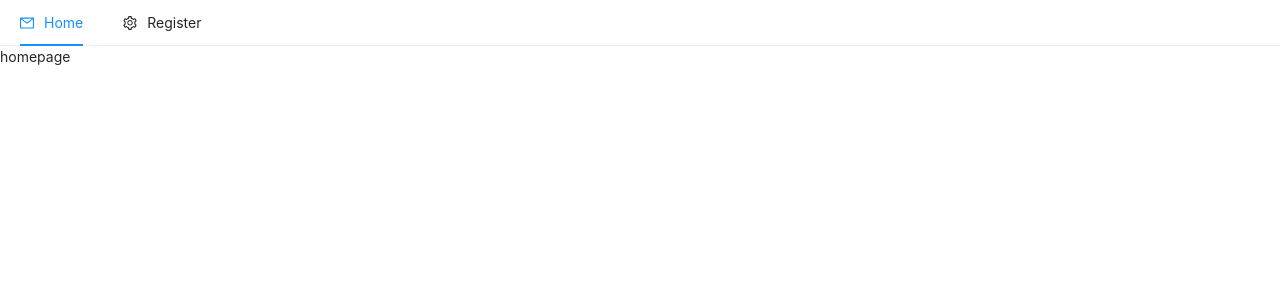
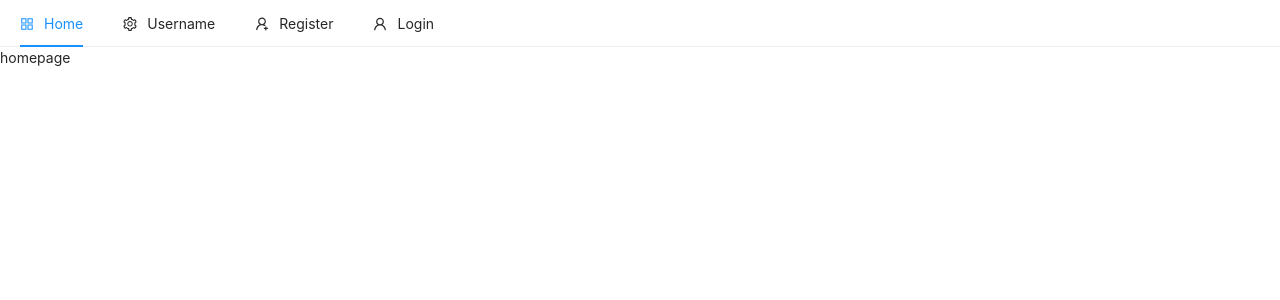
Before and after one commit to ZhouTian0716/zt-e-commerce, a React (Create React App) app in the folder client/: page / in a window 1280 px wide. Shown: the top 300 px of the page. Built offline with nearby package versions, Linux system fonts and the light colour scheme.

Commit message:
ant design icons done

```diff
--- a/client/public/index.html
+++ b/client/public/index.html
@@ -10,9 +10,7 @@
       content="Web site created using create-react-app"
     />
     <link rel="apple-touch-icon" href="%PUBLIC_URL%/logo192.png" />
-
     <link rel="manifest" href="%PUBLIC_URL%/manifest.json" />
-
     <link
       rel="stylesheet"
       href="https://unpkg.com/bootstrap-material-design@4.1.1/dist/css/bootstrap-material-design.min.css"
@@ -20,12 +18,10 @@
       crossorigin="anonymous"
     />
 
-
-    <title>zt-e-commerce</title>
+    <title>React App</title>
   </head>
   <body>
     <noscript>You need to enable JavaScript to run this app.</noscript>
     <div id="root"></div>
-
   </body>
 </html>
--- a/client/src/components/nav/Header.js
+++ b/client/src/components/nav/Header.js
@@ -1,26 +1,35 @@
 import React, { useState } from 'react'
 import { Menu } from 'antd';
-import { MailOutlined, AppstoreOutlined, SettingOutlined } from '@ant-design/icons';
+import { AppstoreOutlined, SettingOutlined, UserOutlined, UserAddOutlined } from '@ant-design/icons';
 
 
-const { SubMenu } = Menu;
+const { SubMenu, Item } = Menu;
 
 const Header = () => {
-    const [current, setCurrent] = useState('');
+    const [current, setCurrent] = useState('home');
 
-    const handleClick = () => {
-
+    const handleClick = (e) => {
+        setCurrent(e.key)
     }
 
     return (
-        <Menu onClick={handleClick} selectedKeys={[current]} mode="horizontal">
-            <Menu.Item key="mail" icon={<MailOutlined />}>
-            Home
-            </Menu.Item>
-            <SubMenu key="SubMenu" icon={<SettingOutlined />} title="Register">
-                <Menu.Item key="setting:1">Option 1</Menu.Item>
-                <Menu.Item key="setting:2">Option 2</Menu.Item>
+        <Menu style={{display: 'block'}} onClick={handleClick} selectedKeys={[current]} mode="horizontal">
+            <Item key="home" icon={<AppstoreOutlined />}>
+                Home
+            </Item>
+
+            <SubMenu icon={<SettingOutlined />} title="Username">
+                <Item key="setting:1">Option 1</Item>
+                <Item key="setting:2">Option 2</Item>
             </SubMenu>
+
+            <Item className="float-right" key="register" icon={<UserAddOutlined />} >
+                Register
+            </Item>
+
+            <Item key="login" icon={<UserOutlined />} className="float-right">
+                Login
+            </Item>
         </Menu>
     )
 }
```
